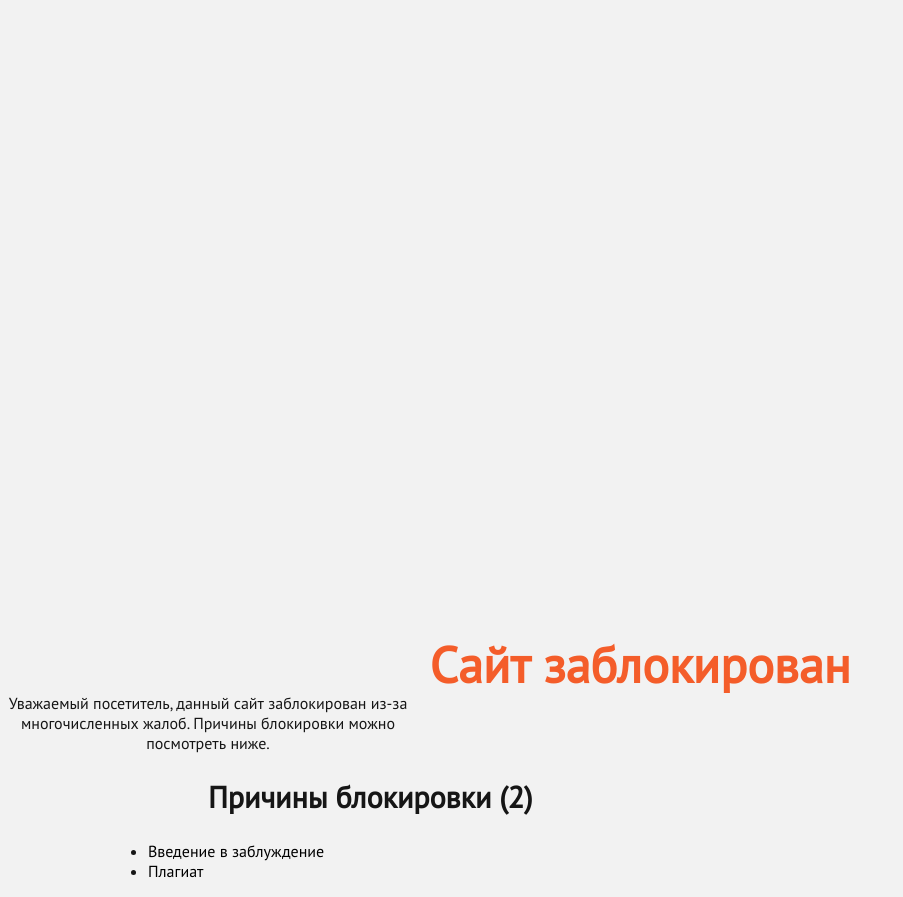
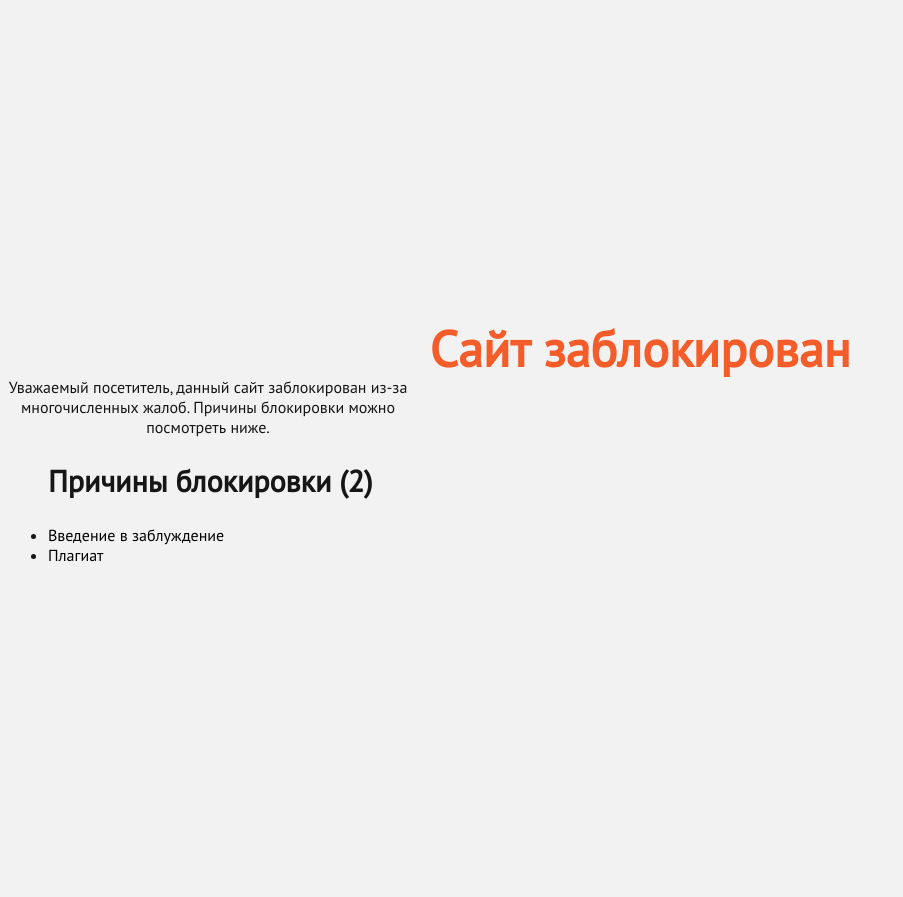
Before and after one commit to sav210/sav210.github.io, a PHP site: page /pozhiloy-index2.html in a window 1280 px wide. Shown: the whole page, without its empty margins (0-903 px from the left). After the commit the page ends 562 px from the top, so only its background shows below. Run offline with PHP 8.4, Linux system fonts and the light colour scheme.

Commit message:
Add files via upload

```diff
--- a/css/securityblock.css
+++ b/css/securityblock.css
@@ -23,7 +23,7 @@ a:visited{
 .main{
     width: 100%;
     text-align: center;
-    margin-top: 50%;
+    margin-top: 25%;
 }
 .main h1{
     font-size: 50px;
@@ -36,10 +36,9 @@ a:visited{
 
 .reasons{
     margin-top: 15px;
-    margin-left: 100px;
 }
 
 .reasons h2{
     font-size: 30px;
-    margin-left: 100px;
+    margin-left: 40px;
 }
```
